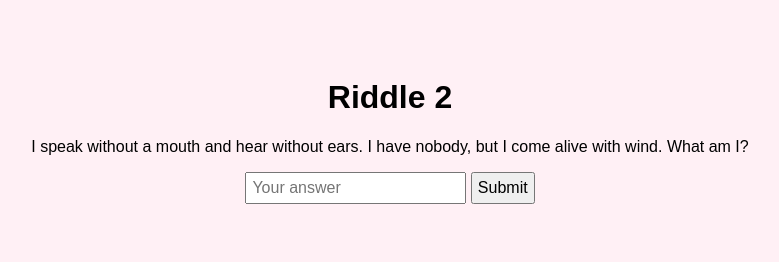
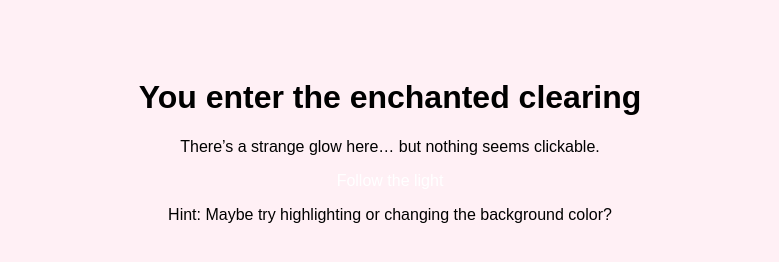
Before and after one commit to N0T-TH8MAS/Ramadam-riddle, a plain HTML site: page riddle2.html in a window 1280 px wide. Shown: the whole page, without its empty margins (250-1029 px from the left). Drawn offline with Linux system fonts and the light colour scheme.

Commit message:
Update riddle2.html

```diff
--- a/riddle2.html
+++ b/riddle2.html
@@ -6,24 +6,16 @@
 <title>Riddle 2</title>
 <style>
 body { font-family: Arial, sans-serif; text-align: center; padding: 50px; background: #fff0f5; }
-input, button { font-size: 1em; padding: 5px; }
+.hidden-link { color: #fff; text-decoration: none; } /* white link blends with background */
 </style>
 </head>
 <body>
-<h1>Riddle 2</h1>
-<p>I speak without a mouth and hear without ears. I have nobody, but I come alive with wind. What am I?</p>
-<input type="text" id="answer" placeholder="Your answer">
-<button onclick="checkAnswer()">Submit</button>
+<h1>You enter the enchanted clearing</h1>
+<p>There’s a strange glow here… but nothing seems clickable.</p>
 
-<script>
-function checkAnswer() {
-    const ans = document.getElementById('answer').value.toLowerCase();
-    if(ans === 'echo') {
-        window.location.href = 'riddle3.html';
-    } else {
-        alert('Nope, think again!');
-    }
-}
-</script>
+<!-- Hidden link -->
+<a href="riddle3.html" class="hidden-link">Follow the light</a>
+
+<p>Hint: Maybe try highlighting or changing the background color?</p>
 </body>
 </html>
```
